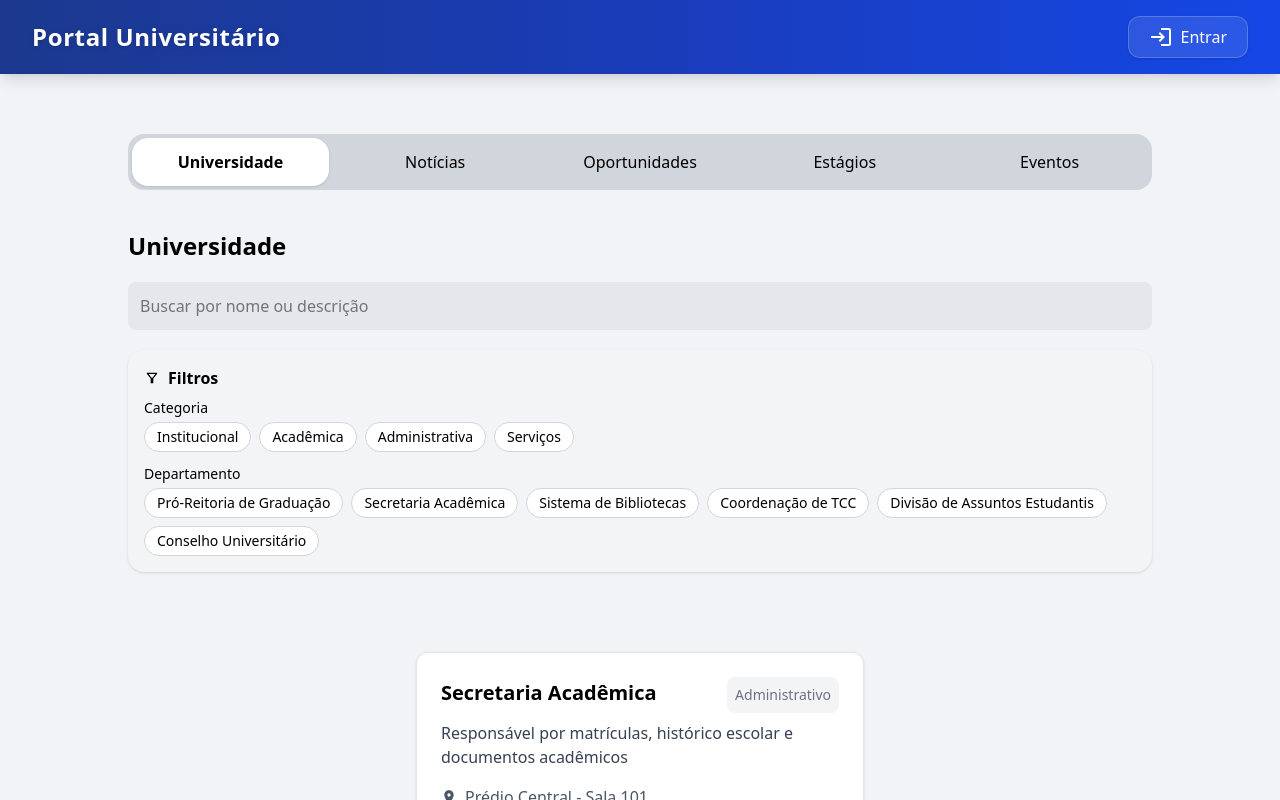
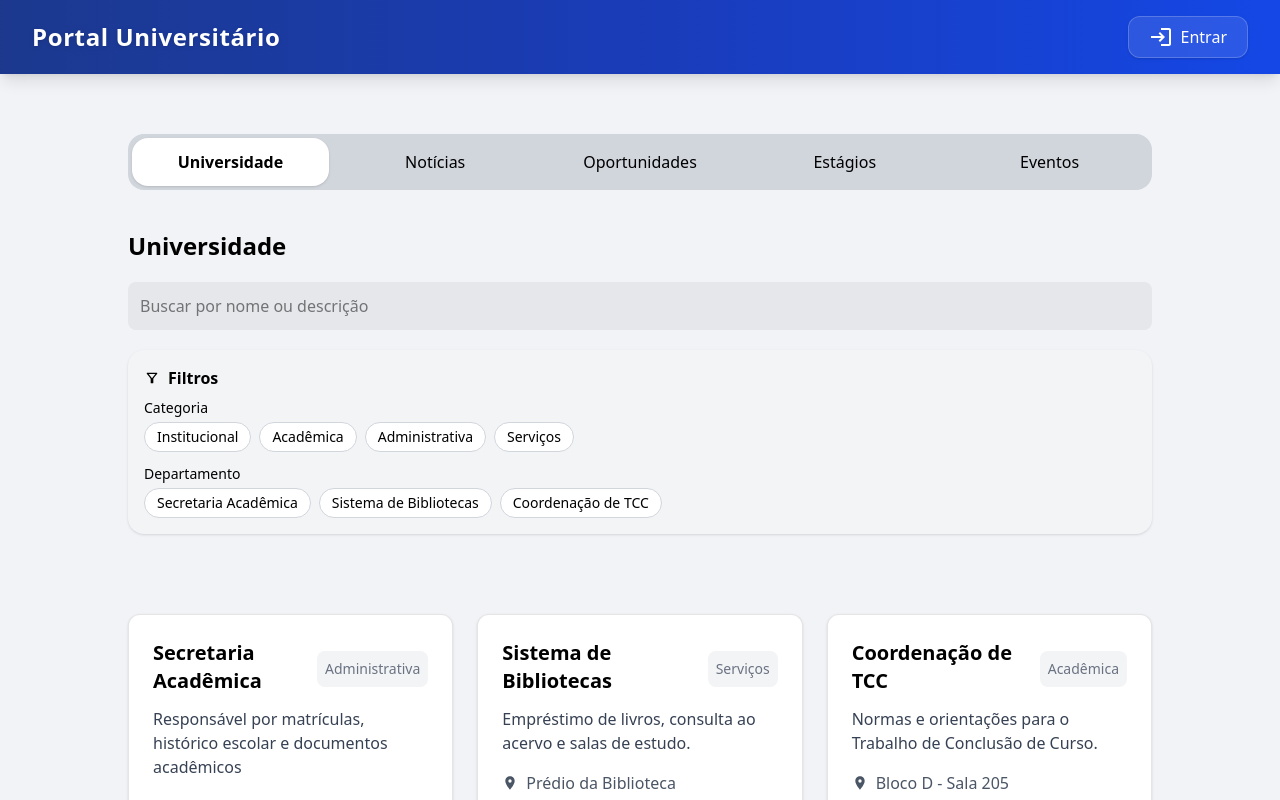
Before and after one commit to ericksilva16/TrabalhoFabricaSoftwareUTFPR, a React (Vite) app: page / in a window 1280 px wide. Shown: the top 800 px of the page. Built offline with nearby package versions, Linux system fonts and the light colour scheme.

Commit message:
Criação da lógica dos filtros

```diff
--- a/src/components/Menu.jsx
+++ b/src/components/Menu.jsx
@@ -1,55 +1,195 @@
-import React, { useState } from "react";
+import React, { useState, useMemo } from "react";
 import { MdOutlineFilterAlt } from "react-icons/md";
-import Universidade from "./Universidade";
-import Noticias from "./Noticias";
-import Oportunidades from "./Oportunidades";
-import Estagios from "./Estagios";
-import Eventos from "./Eventos";
+import Card from "./ui/Card.jsx";
+import Noticias from "./Noticias.jsx";
+
+const conteudos = {
+  universidade: [
+    {
+      id: 1,
+      setor: "Administrativa",
+      titulo: "Secretaria Acadêmica",
+      desc: "Responsável por matrículas, histórico escolar e documentos acadêmicos",
+      local: "Prédio Central - Sala 101",
+      tel: "(11) 1234-5678",
+      mail: "secretaria@universidade.edu.br",
+      horario: "08:00 - 17:00",
+    },
+    {
+      id: 2,
+      setor: "Serviços",
+      titulo: "Sistema de Bibliotecas",
+      desc: "Empréstimo de livros, consulta ao acervo e salas de estudo.",
+      local: "Prédio da Biblioteca",
+      tel: "(11) 1234-5679",
+      mail: "biblioteca@universidade.edu.br",
+      horario: "07:30 - 22:00",
+    },
+    {
+      id: 3,
+      setor: "Acadêmica",
+      titulo: "Coordenação de TCC",
+      desc: "Normas e orientações para o Trabalho de Conclusão de Curso.",
+      local: "Bloco D - Sala 205",
+      tel: "(11) 1234-5680",
+      mail: "tcc@universidade.edu.br",
+      horario: "09:00 - 18:00",
+    },
+  ],
+  noticias: [],
+  oportunidades: [
+    {
+      id: 1,
+      setor: "Pesquisa",
+      tel: "N/A",
+      mail: "contato@ic.br",
+      titulo: "Bolsa de Iniciação Científica",
+      desc: "Projeto de pesquisa em Inteligência Artificial para estudantes de graduação.",
+      local: "Departamento de Ciência da Computação",
+      horario: "Inscrições até 20/10/2025",
+    },
+    {
+      id: 2,
+      setor: "Intercâmbio",
+      tel: "N/A",
+      mail: "relacoes@uni.br",
+      titulo: "Programa de Mobilidade Acadêmica",
+      desc: "Intercâmbio em universidades parceiras no exterior, focado em Engenharias.",
+      local: "Assessoria Internacional",
+      horario: "Inscrições até 15/11/2025",
+    },
+    {
+      id: 3,
+      setor: "Extensão",
+      tel: "(11) 98765-4321",
+      mail: "cursinho@uni.br",
+      titulo: "Voluntariado Cursinho Popular",
+      desc: "Vagas para voluntários (professores e monitores) no cursinho pré-vestibular.",
+      local: "Faculdade de Educação",
+      horario: "Início em 01/02/2026",
+    },
+  ],
+  estagios: [
+    {
+      id: 1,
+      setor: "Desenvolvimento Web",
+      titulo: "Estágio Front-end React",
+      desc: "Oportunidade de estágio para atuar com desenvolvimento de interfaces em React, focando em usabilidade e performance.",
+      local: "São Paulo - SP",
+      tel: "(46) 99887-7665",
+      mail: "recrutamento@techsolutions.com",
+      horario: "Híbrido",
+    },
+    {
+      id: 2,
+      setor: "Marketing Digital",
+      titulo: "Estágio em Mídias Sociais",
+      desc: "Suporte na criação de conteúdo, agendamento de posts e análise de métricas nas principais redes sociais.",
+      local: "Curitiba - PR",
+      tel: "(46) 3555-4444",
+      mail: "vagas@agenciacriativa.com",
+      horario: "Remoto",
+    },
+    {
+      id: 3,
+      setor: "Dados",
+      titulo: "Estágio em Análise de Dados",
+      desc: "Apoio na coleta, tratamento e visualização de dados para tomada de decisão.",
+      local: "Rio de Janeiro - RJ",
+      tel: "(21) 99999-8888",
+      mail: "rh@datafuture.com",
+      horario: "Presencial",
+    },
+  ],
+  eventos: [
+    {
+      id: 1,
+      setor: "Acadêmico",
+      titulo: "Semana Acadêmica de Engenharia",
+      desc: "Palestras e workshops sobre as inovações em diversas áreas da engenharia e tecnologia.",
+      local: "Auditório Central",
+      tel: "N/A",
+      mail: "contato@semanaengenharia.com",
+      horario: "Novembro",
+    },
+    {
+      id: 2,
+      setor: "Extensão",
+      titulo: "Introdução ao Desenvolvimento Mobile",
+      desc: "Workshop prático focado nos fundamentos do desenvolvimento de aplicativos nativos (Android/iOS).",
+      local: "Sala de Treinamento 305",
+      tel: "N/A",
+      mail: "organizacao@workshopmobile.com",
+      horario: "Março",
+    },
+    {
+      id: 3,
+      setor: "Cultural",
+      titulo: "Festival de Bandas da Universidade",
+      desc: "Apresentação de bandas formadas por alunos da instituição. Aberto ao público.",
+      local: "Concha Acústica",
+      tel: "N/A",
+      mail: "cultura@uni.br",
+      horario: "Maio",
+    },
+  ],
+};
+
+const FILTER_MAPPING = {
+  universidade: {
+    categoria: "setor",
+    departamento: "titulo",
+  },
+  noticias: {},
+  oportunidades: {
+    tipo: "setor",
+    departamento: "local",
+  },
+  estagios: {
+    localizacao: "local",
+    modalidade: "horario",
+  },
+  eventos: {
+    tipo: "setor",
+    periodo: "horario",
+  },
+};
 
 export default function Menu() {
   const [abaAtiva, setAbaAtiva] = useState("universidade");
+  const [searchTerm, setSearchTerm] = useState("");
+  const [activeFilters, setActiveFilters] = useState({});
 
-  // opções de filtros específicas por aba
   const filtrosPorAba = {
     universidade: {
       categoria: ["Institucional", "Acadêmica", "Administrativa", "Serviços"],
       departamento: [
-        "Pró-Reitoria de Graduação",
         "Secretaria Acadêmica",
         "Sistema de Bibliotecas",
         "Coordenação de TCC",
-        "Divisão de Assuntos Estudantis",
-        "Conselho Universitário",
       ],
     },
     noticias: {
-      categoria: ["Institucional", "Acadêmica", "Pesquisa", "Extensão", "Eventos"],
     },
     oportunidades: {
       tipo: ["Bolsa", "Pesquisa", "Extensão", "Monitoria", "Intercâmbio"],
       departamento: [
-        "Departamento de Biotecnologia",
-        "Departamento de Matemática",
+        "Departamento de Ciência da Computação",
         "Assessoria Internacional",
         "Faculdade de Educação",
-        "Programa de Pós-Graduação em Computação",
-        "Departamento de Ciência da Computação",
       ],
     },
     estagios: {
       localizacao: [
         "São Paulo - SP",
         "Rio de Janeiro - RJ",
-        "Belo Horizonte - MG",
         "Curitiba - PR",
-        "Porto Alegre - RS",
-        "Brasília - DF",
       ],
       modalidade: ["Presencial", "Remoto", "Híbrido"],
     },
     eventos: {
       tipo: ["Acadêmico", "Cultural", "Esportivo", "Extensão", "Pesquisa"],
-      periodo: ["Janeiro", "Fevereiro", "Março", "Abril", "Maio", "Junho"],
+      periodo: ["Janeiro", "Fevereiro", "Março", "Abril", "Maio", "Junho", "Novembro"],
     },
   };
 
@@ -61,26 +201,51 @@ export default function Menu() {
     { key: "eventos", label: "Eventos" },
   ];
 
-  // conteúdo de exemplo
-  const conteudos = {
-    universidade: [
-      {
-        id: 1,
-        setor: "Administrativo",
-        titulo: "Secretaria Acadêmica",
-        desc: "Responsável por matrículas, histórico escolar e documentos acadêmicos",
-        local: "Prédio Central - Sala 101",
-        tel: "(11) 1234-5678",
-        mail: "secretaria@universidade.edu.br",
-        horario: "08:00 - 17:00",
-      },
-    ],
+  const handleFilterClick = (group, option) => {
+    setActiveFilters((prevFilters) => {
+      const currentFilter = prevFilters[group];
+      return {
+        ...prevFilters,
+        [group]: currentFilter === option ? null : option,
+      };
+    });
   };
 
-  // renderiza os filtros de acordo com a aba
+  // Limpa filtros ao trocar de aba
+  const handleAbaClick = (abaKey) => {
+    setAbaAtiva(abaKey);
+    setSearchTerm("");
+    setActiveFilters({});
+  }
+
+  const filteredContent = useMemo(() => {
+    const currentData = conteudos[abaAtiva] || [];
+
+    const dataAfterSearch = currentData.filter((item) => {
+      const term = searchTerm.toLowerCase();
+      return (
+        item.titulo.toLowerCase().includes(term) ||
+        item.desc.toLowerCase().includes(term)
+      );
+    });
+
+    const dataAfterFilters = dataAfterSearch.filter((item) => {
+      return Object.entries(activeFilters).every(([group, value]) => {
+        if (!value) return true;
+
+        const fieldName = FILTER_MAPPING[abaAtiva][group];
+        if (!fieldName) return true;
+
+        return item[fieldName]?.toLowerCase().includes(value.toLowerCase());
+      });
+    });
+
+    return dataAfterFilters;
+  }, [abaAtiva, searchTerm, activeFilters]);
+
   const renderFiltros = () => {
     const filtros = filtrosPorAba[abaAtiva];
-    if (!filtros) return null;
+    if (!filtros || Object.keys(filtros).length === 0) return null;
 
     return (
       <div className="bg-gray-100 p-4 rounded-2xl shadow w-full mt-5">
@@ -92,14 +257,24 @@ export default function Menu() {
             <div key={grupo}>
               <p className="text-sm font-medium capitalize mb-1">{grupo}</p>
               <div className="flex flex-wrap gap-2">
-                {opcoes.map((opt) => (
+                {opcoes.map((opt) => {
+                  const isActive = activeFilters[grupo] === opt;
+                  return (
                     <button
                       key={opt}
-                    className="px-3 py-1 text-sm bg-white border border-gray-300 rounded-full hover:bg-gray-200 transition"
+                      onClick={() => handleFilterClick(grupo, opt)}
+                      className={`px-3 py-1 text-sm rounded-full transition border
+                        ${
+                          isActive
+                            ? "bg-blue-800 text-white border-blue-800"
+                            : "bg-white border-gray-300 hover:bg-gray-200"
+                        }
+                      `}
                     >
                       {opt}
                     </button>
-                ))}
+                  );
+                })}
               </div>
             </div>
           ))}
@@ -110,7 +285,6 @@ export default function Menu() {
 
   return (
     <div className="w-[80%] flex flex-col items-center mx-auto mt-10">
-      {/* NAV */}
       <nav className="bg-gray-300 p-1 mt-5 w-full mx-auto rounded-2xl">
         <ul className="flex space-x-2">
           {abas.map((aba) => (
@@ -121,7 +295,7 @@ export default function Menu() {
                   ? "bg-white shadow font-semibold"
                   : "bg-transparent hover:bg-white/70 text-black"
               }`}
-              onClick={() => setAbaAtiva(aba.key)}
+              onClick={() => handleAbaClick(aba.key)}
             >
               {aba.label}
             </li>
@@ -129,29 +303,53 @@ export default function Menu() {
         </ul>
       </nav>
 
-      {/* BUSCA */}
       <div className="mr-auto mt-10 w-full">
-        <h2 className="text-2xl font-bold">{abas.find((a) => a.key === abaAtiva)?.label}</h2>
+        <h2 className="text-2xl font-bold">
+          {abas.find((a) => a.key === abaAtiva)?.label}
+        </h2>
+
+        {abaAtiva !== 'noticias' && (
+          <>
             <div className="bg-gray-200 mt-5 rounded-lg w-full p-3">
               <input
                 type="text"
                 placeholder="Buscar por nome ou descrição"
                 className="w-full outline-none bg-transparent"
+                value={searchTerm}
+                onChange={(e) => setSearchTerm(e.target.value)}
               />
             </div>
 
-        {/* FILTROS ABERTOS */}
             {renderFiltros()}
+          </>
+        )}
       </div>
 
-      {/* CONTEÚDO */}
-      <div className="w-full flex flex-wrap justify-center mt-10 mb-20">
-        {abaAtiva === "universidade" &&
-          conteudos.universidade.map((item) => <Universidade key={item.id} item={item} />)}
-        {abaAtiva === "noticias" && <Noticias />}
-        {abaAtiva === "oportunidades" && <Oportunidades />}
-        {abaAtiva === "estagios" && <Estagios />}
-        {abaAtiva === "eventos" && <Eventos />}
+      <div className="w-full grid grid-cols-1 md:grid-cols-2 lg:grid-cols-3 gap-6 justify-center mt-10 mb-20">
+        {abaAtiva === "noticias" ? (
+          <div className="col-span-1 md:col-span-2 lg:col-span-3">
+            <Noticias />
+          </div>
+        ) : (
+          filteredContent.map((item) => (
+            <Card
+              key={item.id}
+              setor={item.setor}
+              titulo={item.titulo}
+              desc={item.desc}
+              local={item.local}
+              tel={item.tel}
+              mail={item.mail}
+              horario={item.horario}
+            />
+          ))
+        )}
+
+        {abaAtiva !== 'noticias' && filteredContent.length === 0 && (
+           <div className="col-span-1 md:col-span-2 lg:col-span-3 text-center text-gray-500 mt-10">
+             <p>Nenhum resultado encontrado para os filtros aplicados.</p>
+           </div>
+        )}
       </div>
     </div>
   );
```
Also changed, not shown: src/components/Estagios.jsx (+2 -7 lines), src/components/Eventos.jsx (+3 -8 lines). Lines whose indentation alone changed are shown as unchanged.
